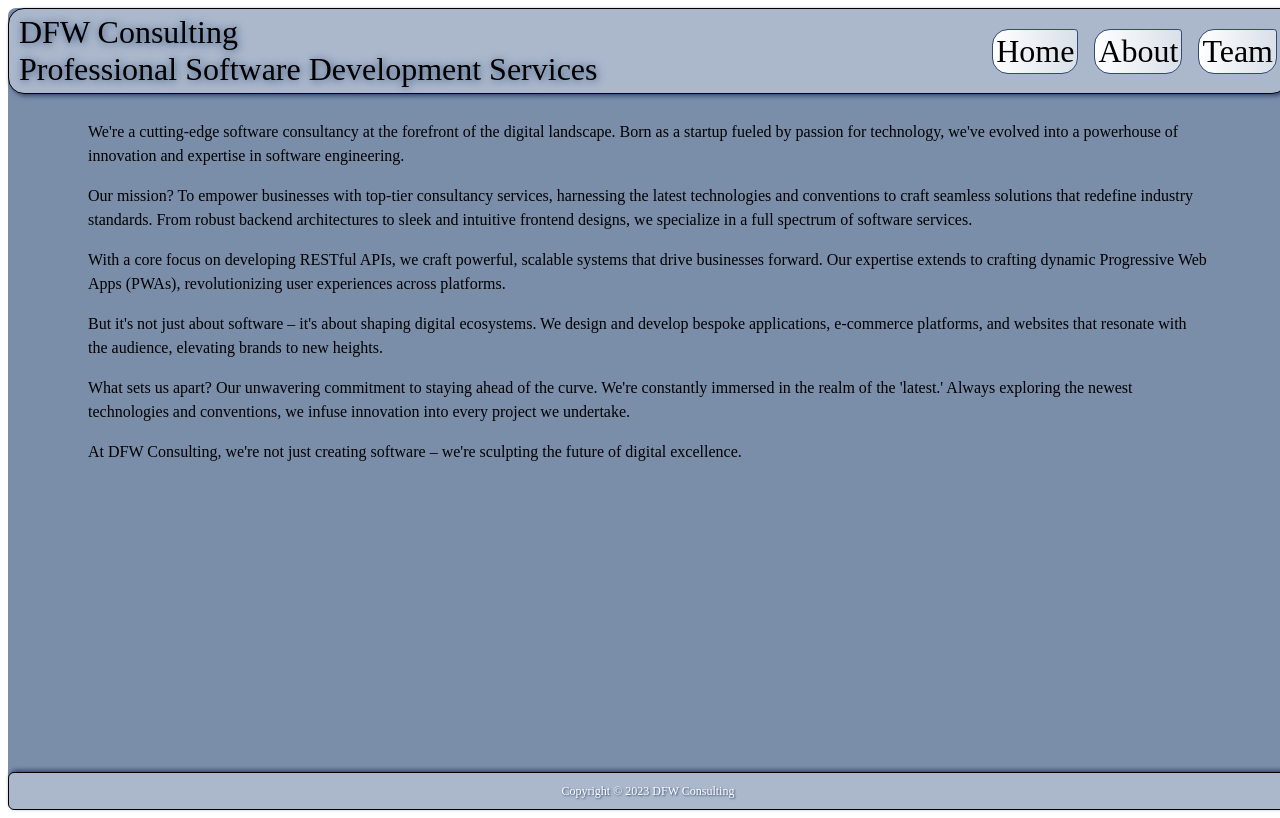
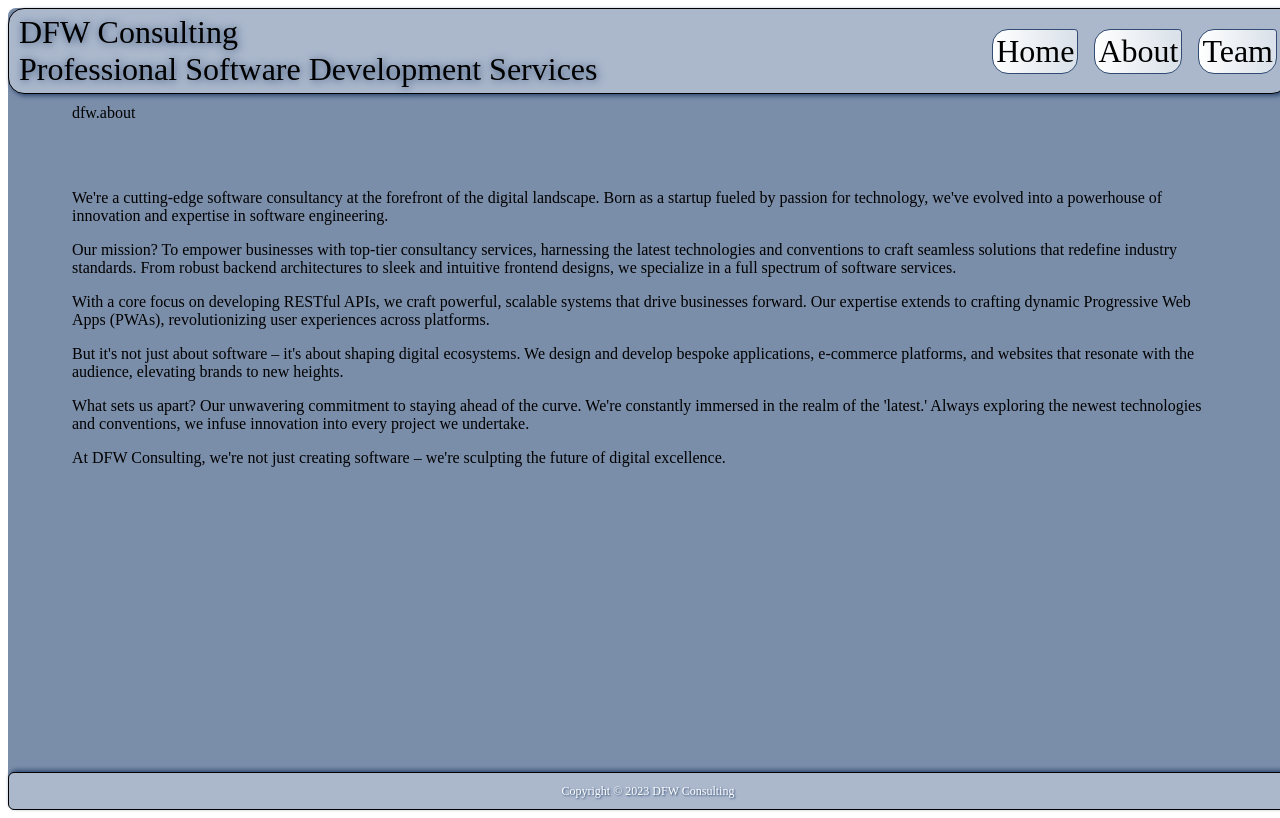
Before and after one commit to DFW-Software-Consulting/dfw-consulting, a React (Create React App) app: page /about in a window 1280 px wide. Built offline with nearby package versions, Linux system fonts and the light colour scheme.

Commit message:
feat: #61 about page class name changes and page title addition

```diff
--- a/src/assets/styles/about.css
+++ b/src/assets/styles/about.css
@@ -1,28 +1,28 @@
 
 /* desktop */
 @media (width >= 1280px) {
-    .paragraphCard {
+    .paragraph-card {
         grid-column: span var(--deskCols);
     }
 }
 
 /* tablet */
 @media (width < 1280px) {
-    .paragraphCard {
+    .paragraph-card {
         grid-column: span var(--tabletCols);
     }
 }
 
 /* mobile device */
 @media (width < 768px) {
-    .paragraphCard {
+    .paragraph-card {
         grid-column: span var(--mobileCols);
     }
 }
 
 /* anomalous devices */
 @media (width < 360px) {
-    .paragraphCard {
+    .paragraph-card {
         grid-column: span var(--anomCols);
     }
 }
--- a/src/containers/About.tsx
+++ b/src/containers/About.tsx
@@ -5,7 +5,10 @@ const About = () => {
 
     return (
         <>
-            <div className="paragraphCard">
+            <div className="page-title">
+                <div className="page-title-inner">dfw.about</div>
+            </div>
+            <div className="paragraph-card">
                 We're a cutting-edge software consultancy at the forefront of the digital landscape. Born as a startup fueled by passion for technology, we've evolved into a powerhouse of innovation and expertise in software engineering.
                 <p />
                 Our mission? To empower businesses with top-tier consultancy services, harnessing the latest technologies and conventions to craft seamless solutions that redefine industry standards. From robust backend architectures to sleek and intuitive frontend designs, we specialize in a full spectrum of software services.
```
